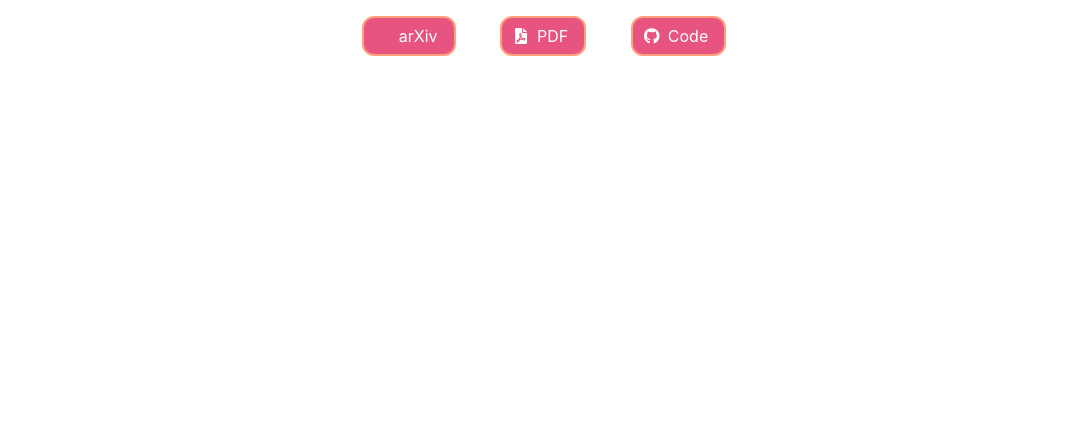
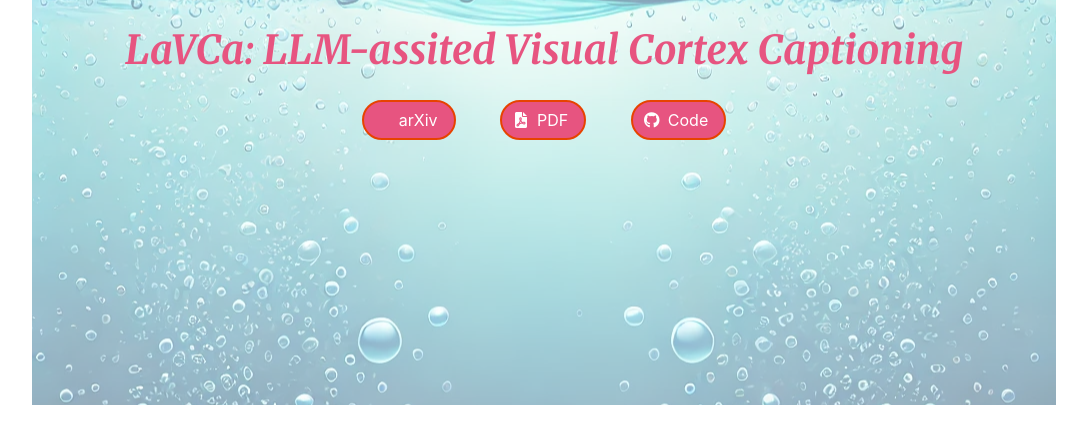
Before and after one commit to suyamat/suyamat.github.io, a Jekyll site: the page proj_elements/button.html, which Jekyll copies as it is, in a window 1280 px wide. Shown: the top 444 px of the page, without its empty margins (96-1183 px from the left). Built offline with Jekyll 4.4.1, drawn with Linux system fonts in a browser that asks for light colours; a style sheet for code colours, icons or effects is not loaded.

Commit message:
Add title block

```diff
--- a/proj_elements/button.html
+++ b/proj_elements/button.html
@@ -3,38 +3,66 @@
 <head>
   <meta charset="UTF-8">
   <meta name="viewport" content="width=device-width, initial-scale=1.0">
-  <title>背景を透明にしたボタン表示例</title>
+  <title>背景画像とタイトル付きボタン表示例</title>
   <!-- Bulma CSS（ボタンスタイル用） -->
   <link rel="stylesheet" href="https://cdn.jsdelivr.net/npm/bulma@0.9.4/css/bulma.min.css">
   <!-- Font Awesome（アイコン用） -->
   <link rel="stylesheet" href="https://cdnjs.cloudflare.com/ajax/libs/font-awesome/6.0.0/css/all.min.css">
   <link rel="stylesheet" href="https://cdn.jsdelivr.net/gh/jpswalsh/academicons@1/css/academicons.min.css">
+  <!-- Google Fonts（タイトル用フォント例） -->
+  <link href="https://fonts.googleapis.com/css2?family=Merriweather:ital,wght@1,700&display=swap" rel="stylesheet">
   <style>
-    /* CSS変数で色や角丸の値を管理 */
+    /* CSS変数で各種スタイルを管理 */
     :root {
-      --btn-border-radius: 12px;          /* ボタンの角の丸み */
-      --btn-border-color: #ffa07a;          /* 枠の色 */
-      --btn-bg-color: #e75480;          /* 背景を透明に */
-      --btn-text-color: #fff;            /* テキストの色 */
-      --btn-hover-bg-color: rgba(74,144,226,0.1); /* ホバー時の薄い背景色 */
-      --btn-hover-border-color: #ffa07a;    /* ホバー時の枠の色 */
+      /* ボタン用 */
+      --btn-border-radius: 20px;
+      --btn-border-color: #e74300;
+      --btn-bg-color: #e75480;
+      --btn-text-color: #fff;
+      --btn-hover-bg-color: rgba(74,144,226,0.1);
+      --btn-hover-border-color: #e74300;
+
+      /* タイトル用（Merriweather Bold） */
+      --title-font-family: 'Merriweather', serif;
+      --title-color: #ffffff;
+
+      /* 背景画像用 */
+      --bg-image-opacity: 0.5; /* 0〜1の値で透明度調整 */
     }
 
-    /* 独自スタイル：ボタン間の余白を追加 */
-    .btn-cluster {
-      text-align: center;
-      margin: 1em 0;
+    /* ページ全体の設定 */
+    body {
+      margin: 0;
+      padding: 0;
+      background-color: transparent;
+      position: relative; /* 疑似要素の基準 */
     }
-    .btn-cluster a {
-      margin: 0 20px;
+    /* 疑似要素で背景画像を設定 */
+    body::before {
+      content: "";
+      position: fixed;
+      top: 0%;
+      left: 0;
+      right: 0;
+      bottom: 55%;
+      background: url('./deep_sea.png') no-repeat center center;
+      /* background-size: contain; */
+      opacity: var(--bg-image-opacity);
+      z-index: -1; /* コンテンツの背面に配置 */
     }
 
-        /* ページ全体の背景も透明に（必要に応じて設定） */
-    body {
-      background-color: transparent;
+    /* タイトルスタイル */
+    .page-title {
+      font-family: var(--title-font-family);
+      font-weight: 900; /* Bold指定 */
+      font-style: italic; /* イタリックに設定 */
+      color: #e75480;
+      text-align: center;
+      margin: 20px 0;
+      font-size: 2.5rem;
     }
 
-    /* ボタンを囲むコンテナの背景を透明に */
+    /* 独自スタイル：ボタン間の余白 */
     .btn-cluster {
       text-align: center;
       margin: 1em 0;
@@ -58,6 +87,10 @@
   </style>
 </head>
 <body>
+  <!-- ページ上部のタイトル -->
+  <h1 class="page-title">LaVCa: LLM-assited Visual Cortex Captioning</h1>
+
+  <!-- ボタン群 -->
   <div class="btn-cluster">
     <!-- arXivリンク -->
     <a href="" class="button doc-link" target="_blank">
```
Also changed, not shown: other parts of proj_elements/button.html (+2 -1 lines), proj_elements/deep_sea.png (added).
